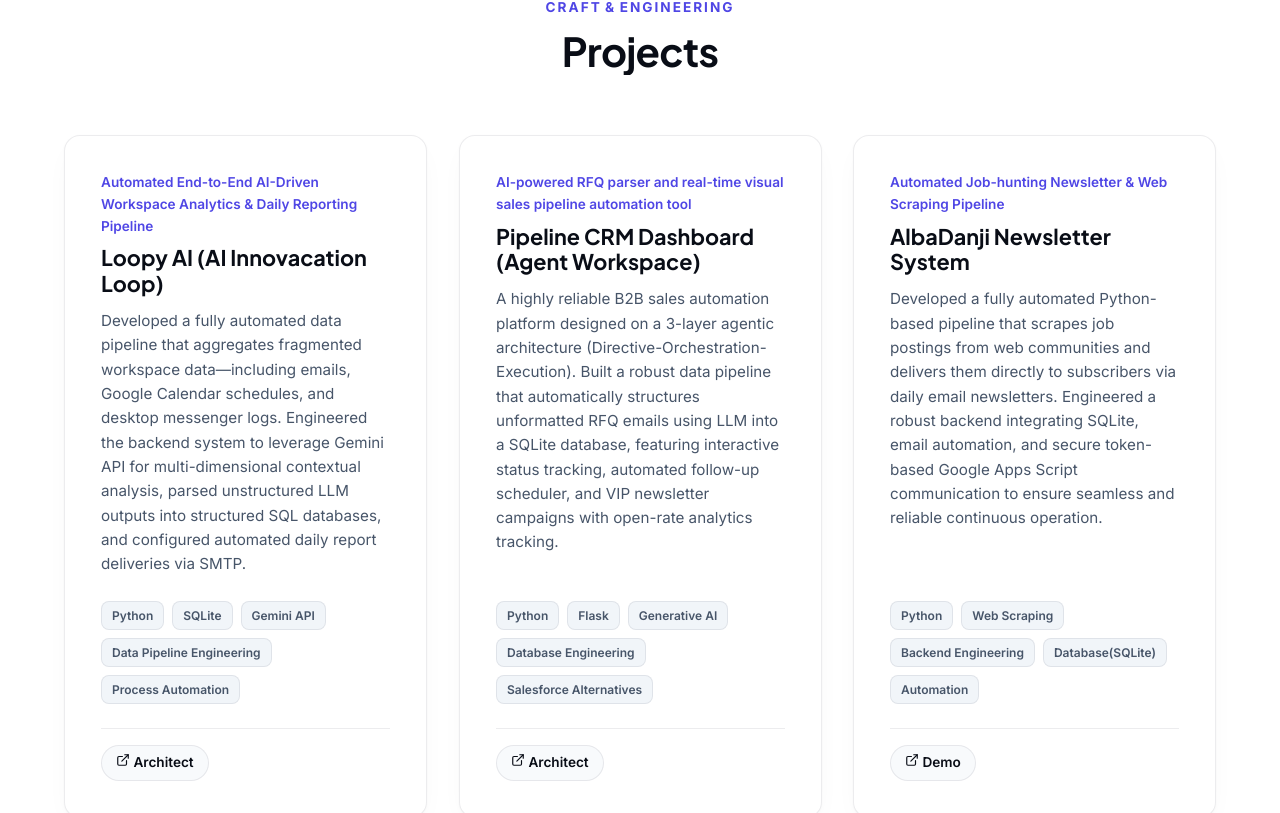
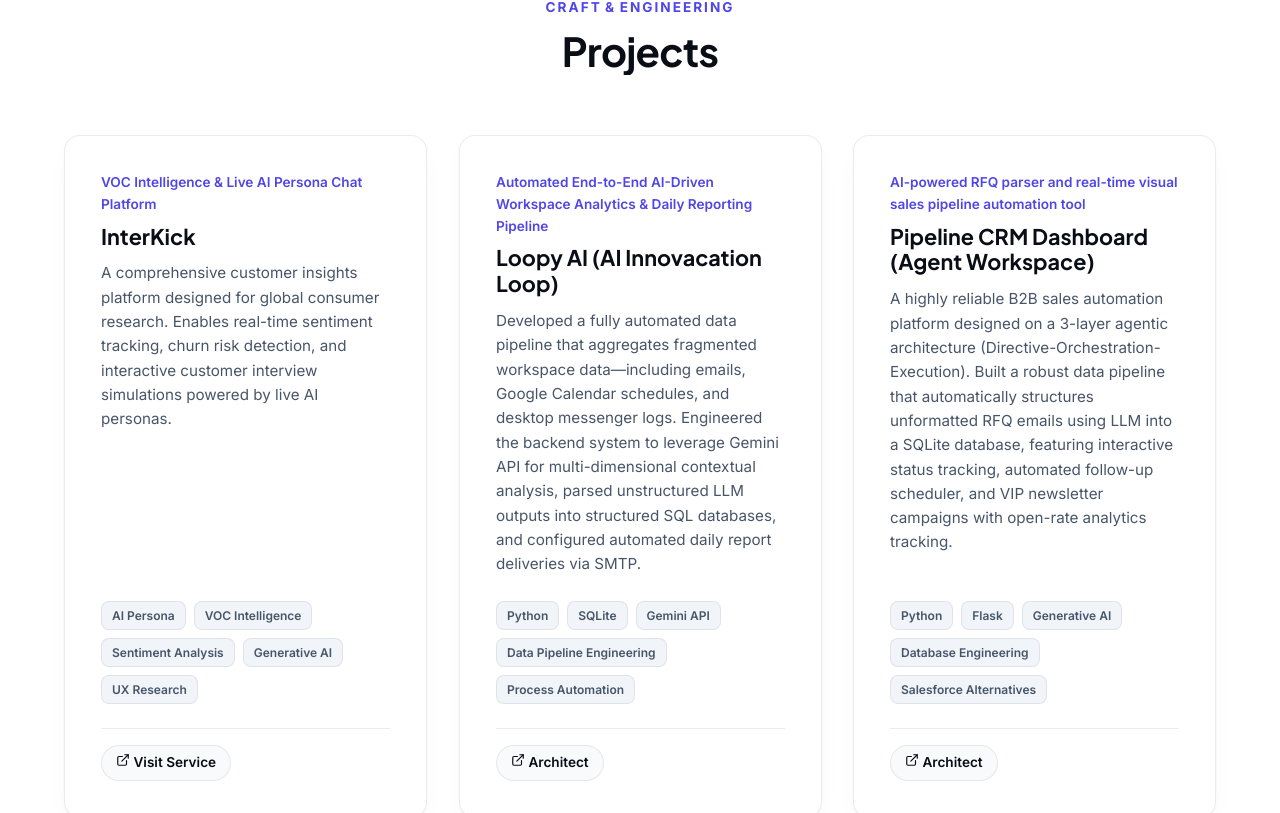
Before and after one commit to directresearchkorea/yourfriendjay, a React (Vite) app: page / in a window 1280 px wide. Shown: the part 980-1793 px from the top of the page. Built offline with nearby package versions, Linux system fonts and the light colour scheme; no server answers.

Commit message:
add InterKick to projects section

```diff
--- a/src/data/profileData.js
+++ b/src/data/profileData.js
@@ -23,6 +23,16 @@
     "Human Researcher"
   ],
   projects: [
+    {
+      id: "proj-interkick",
+      title: "InterKick",
+      tagline: "VOC Intelligence & Live AI Persona Chat Platform",
+      description: "A comprehensive customer insights platform designed for global consumer research. Enables real-time sentiment tracking, churn risk detection, and interactive customer interview simulations powered by live AI personas.",
+      tags: ["AI Persona", "VOC Intelligence", "Sentiment Analysis", "Generative AI", "UX Research"],
+      link: "https://www.interkick.net/",
+      linkLabel: "Visit Service",
+      github: ""
+    },
     {
       id: "proj-loopy",
       title: "Loopy AI (AI Innovacation Loop)",
```
